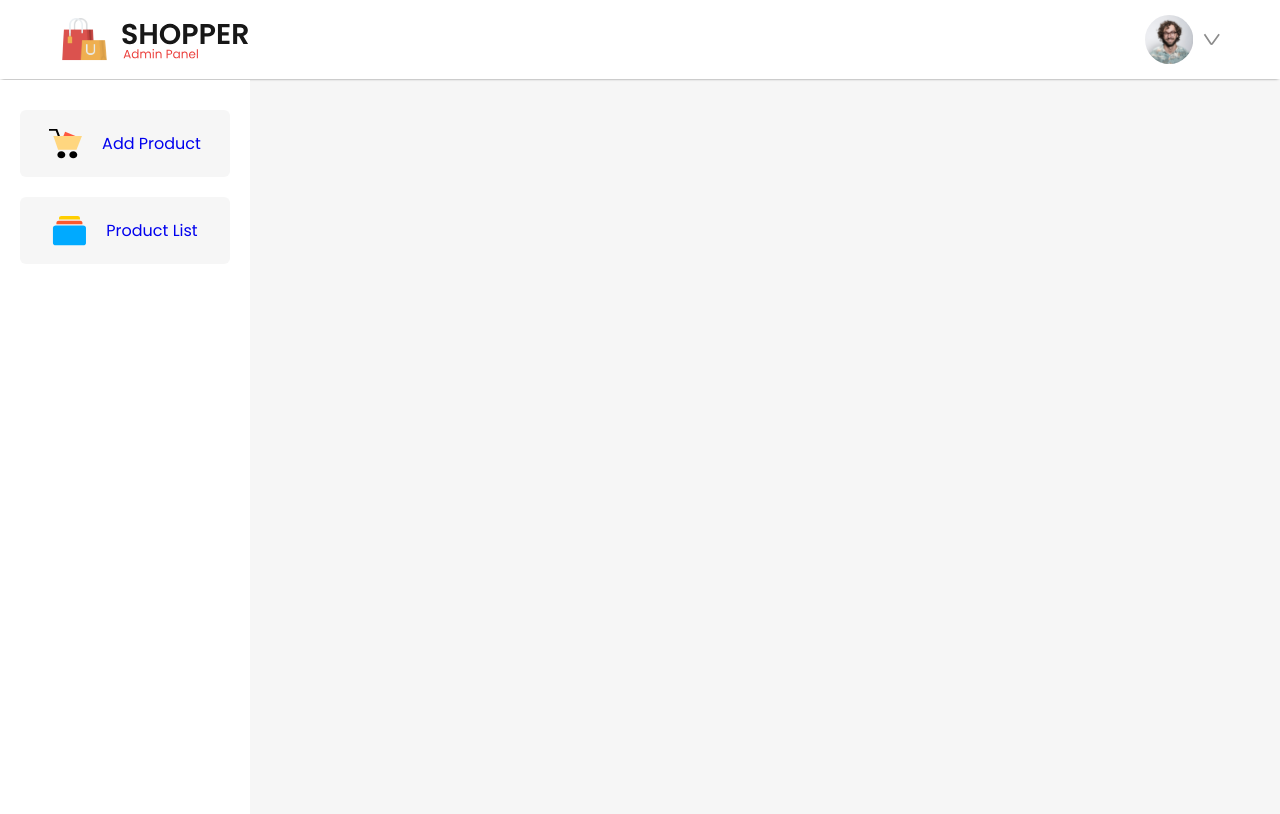
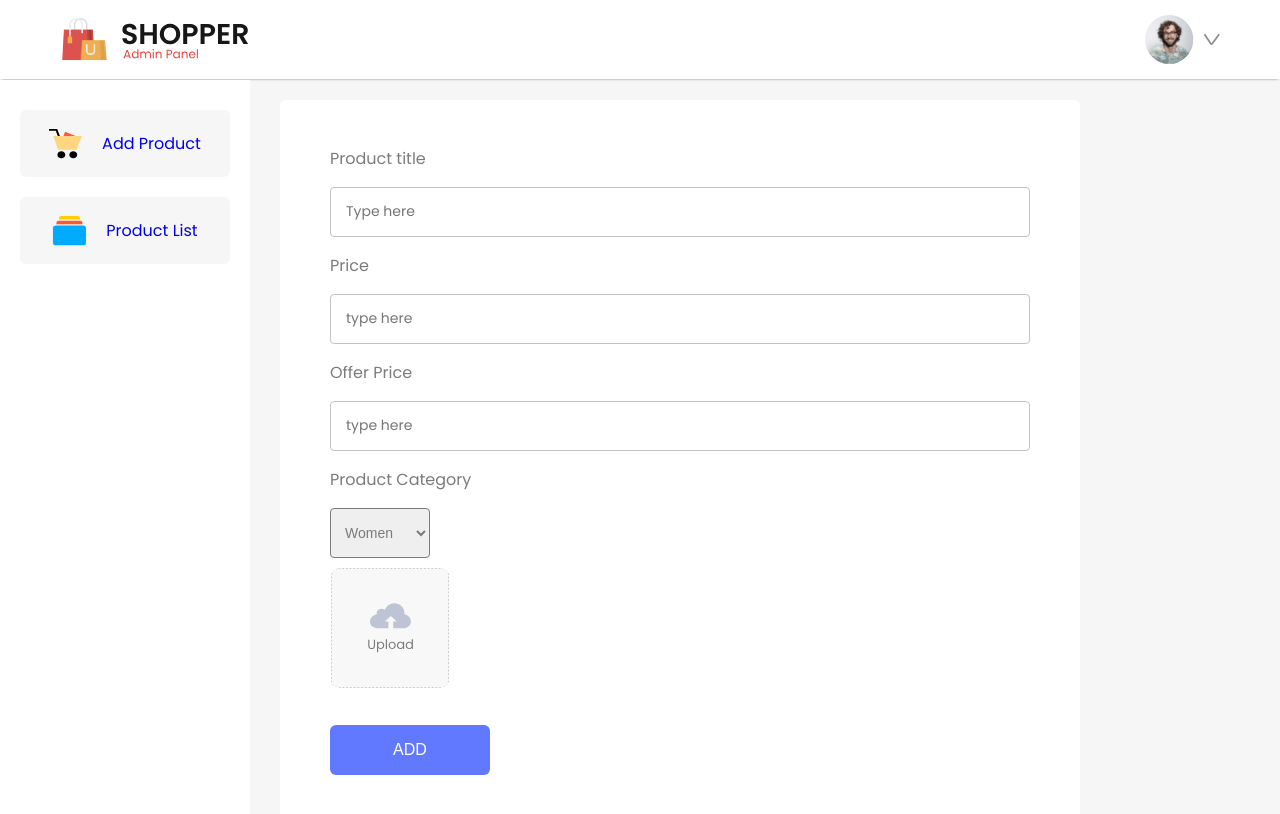
Before and after one commit to samani21/admin-panel, a React (Vite) app: page /addproduct in a window 1280 px wide. Shown: the top 814 px of the page. Built offline with nearby package versions, Linux system fonts and the light colour scheme.

Commit message:
membuat form product dan proses tambah product(7.00.00)

```diff
--- a/package.json
+++ b/package.json
@@ -10,6 +10,7 @@
     "preview": "vite preview"
   },
   "dependencies": {
+    "axios": "^1.6.7",
     "react": "^18.2.0",
     "react-dom": "^18.2.0",
     "react-router-dom": "^6.22.0"
--- /dev/null
+++ b/src/Components/AddProduct/AddProduct.css
@@ -0,0 +1,72 @@
+.add-product{
+    box-sizing: border-box;
+    width: 100%;
+    max-width: 800px;
+    padding: 30px 50px;
+    margin: 20px 30px;
+    border-radius: 6px;
+    background: white;
+}
+
+.addproduct-itemfield{
+    width: 100%;
+    color: #7b7b7b;
+    font-size: 16px;
+}
+
+.addproduct-itemfield input{
+    box-sizing: border-box;
+    width: 100%;
+    height: 50px;
+    border-radius: 4px;
+    padding-left: 15px;
+    border: 1px solid #c3c3c3;
+    outline: none;
+    color: #7b7b7b;
+    font-family: 'Poppins';
+    font-size: 14px;
+}
+
+.addproduct-price{
+    display: flex;
+    gap: 40px;
+}
+
+.add-product-selector{
+    padding: 10px;
+    width: 100px;
+    height: 50px;
+    font-size: 14px;
+    color: #7b7b7b;
+    border: 1px solid #7b7b7b;
+    border-radius: 4px;
+}
+
+.addproduct-thumnail-img{
+    height: 120px;
+    width: 120px;
+    border-radius: 10px;
+    object-fit: contain;
+    margin: 10px 0px;
+}
+
+.addproduct-btn{
+    margin-top: 20px;
+    width: 160px;
+    height: 50px;
+    border-radius: 6px;
+    background: #6079ff;
+    border: none;
+    cursor: pointer;
+    color: white;
+    font-size: 16px;
+    font-weight: 500;
+}
+
+@media(max-width:800px){
+    .add-product{
+        width: auto;
+        padding: 30px;
+        margin: 20px;
+    }
+}
--- /dev/null
+++ b/src/Components/AddProduct/AddProduct.jsx
@@ -0,0 +1,85 @@
+import React, { useState } from 'react'
+import './AddProduct.css'
+import upload_area from '../../assets/upload_area.svg'
+
+const AddProduct = () => {
+    const [image, setImage] = useState(false);
+    const [productDetails, setProductDetails] = useState({
+        name: "",
+        image: "",
+        category: "Women",
+        new_price: "",
+        old_price: ""
+    })
+
+    const imageHandler = (e) => {
+        setImage(e.target.files[0]);
+    }
+
+    const changeHandler = (e) => {
+        setProductDetails({ ...productDetails, [e.target.name]: e.target.value })
+    }
+
+    const Add_Product = async () => {
+        // console.log(productDetails.name)
+        let responseData;
+        let product = productDetails;
+        const formData = new FormData();
+        formData.append('image', image);
+
+        await fetch('http://localhost:8000/product/upload', {
+            method: 'POST',
+            body: formData,
+        }).then((resp) => resp.json()).then((data) => { responseData = data })
+
+        if (responseData.success) {
+            product.image = responseData.data.image;
+            console.log(product);
+            await fetch('http://localhost:8000/product/add', {
+                method: 'POST',
+                headers: {
+                    'Content-Type': 'application/json' // Jenis konten yang dikirim (dalam kasus ini, JSON)
+                },
+                body: JSON.stringify(product)
+            }).then((resp) => resp.json()).then((data) => {
+                data.success ? alert("Product Added") : alert("Failed")
+            })
+        }
+    }
+
+    return (
+        <div className='add-product'>
+            <div className='addproduct-itemfield'>
+                <p>Product title</p>
+                <input type="text" value={productDetails.name} onChange={changeHandler} name="name" id="" placeholder='Type here' />
+            </div>
+            <div className='addproduct-peice'>
+                <div className="addproduct-itemfield">
+                    <p>Price</p>
+                    <input type="text" value={productDetails.old_price} onChange={changeHandler} name="old_price" placeholder='type here' id="" />
+                </div>
+                <div className="addproduct-itemfield">
+                    <p>Offer Price</p>
+                    <input type="text" value={productDetails.new_price} onChange={changeHandler} name="new_price" placeholder='type here' id="" />
+                </div>
+            </div>
+            <div className='addproduct-itemfield'>
+                <p>Product Category</p>
+                <select name="category" value={productDetails.category} onChange={changeHandler} className="add-product-selector" id="">
+                    <option value="women">Women</option>
+                    <option value="men">Men</option>
+                    <option value="kid">Kid</option>
+                </select>
+            </div>
+            <div className="addproduct-itemfield">
+                <label htmlFor="file-input">
+                    <img src={image ? URL.createObjectURL(image) : upload_area} className='addproduct-thumnail-img' alt="" />
+                </label>
+                <input type="file" value={productDetails.image} onChange={imageHandler} name="image" id='file-input' hidden />
+            </div>
+            <button onClick={() => { Add_Product() }} className='addproduct-btn'>ADD</button>
+        </div>
+    )
+}
+
+export default AddProduct
--- /dev/null
+++ b/src/Components/ListProduct/ListProduct.jsx
@@ -0,0 +1,12 @@
+import React from 'react'
+import './ListProduct.css'
+
+const ListProduct = () => {
+    return (
+        <div className='lis-product'>
+
+        </div>
+    )
+}
+
+export default ListProduct
--- a/src/Pages/Admin/Admin.css
+++ b/src/Pages/Admin/Admin.css
@@ -0,0 +1,9 @@
+.admin{
+    display: flex;
+}
+
+@media(max-width:800px){
+    .admin{
+        flex-direction: column;
+    }
+}
--- a/src/Pages/Admin/Admin.jsx
+++ b/src/Pages/Admin/Admin.jsx
@@ -1,11 +1,18 @@
 import React from 'react'
 import './Admin.css'
 import Sidebar from '../../Components/Sidebar/Sidebar'
+import { Route, Routes } from 'react-router-dom'
+import AddProduct from '../../Components/AddProduct/AddProduct'
+import ListProduct from '../../Components/ListProduct/ListProduct'
 
 const Admin = () => {
     return (
         <div className='admin'>
             <Sidebar />
+            <Routes>
+                <Route path='/addproduct' element={ <AddProduct/>} />
+                <Route path='/listproduct' element={ <ListProduct/>} />
+            </Routes>
         </div>
     )
 }
```
Also changed, not shown: src/Components/ListProduct/ListProduct.css (added), 1 other file (tests, documents, lock files or other folders).
